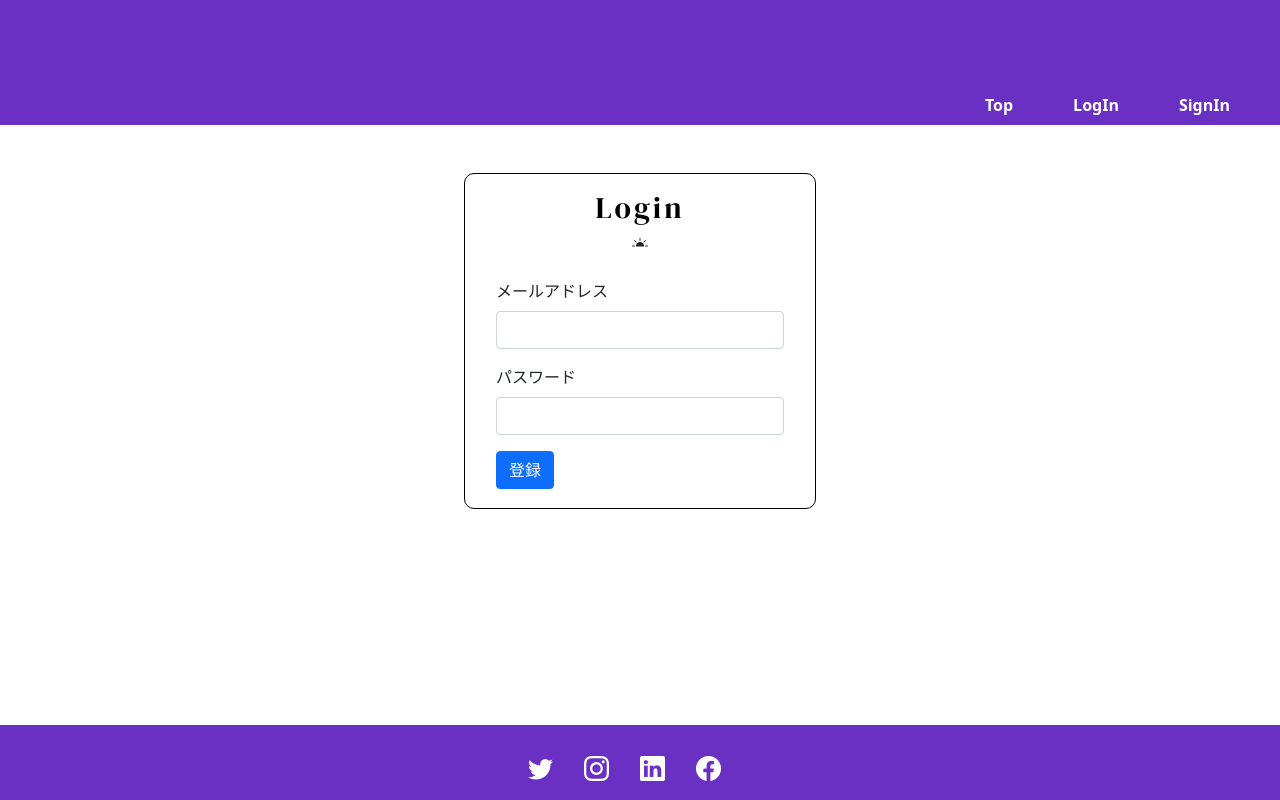
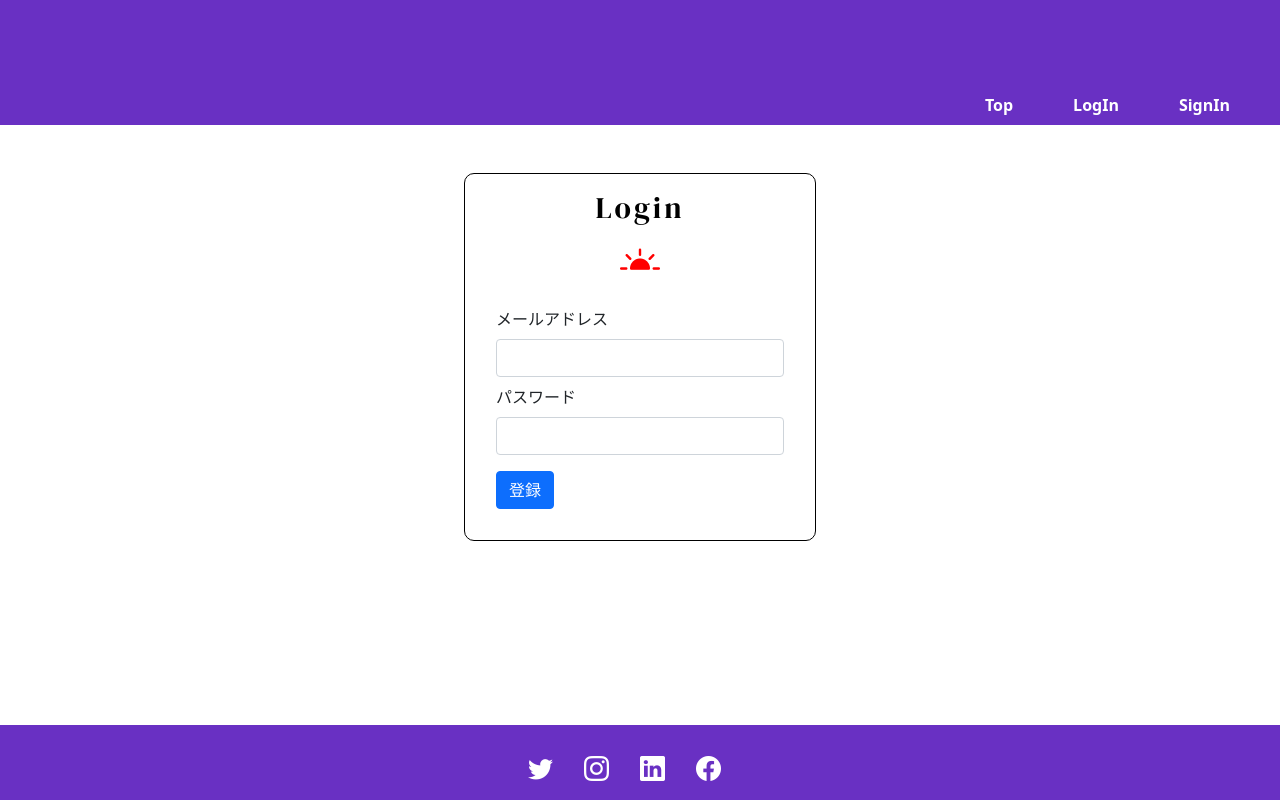
Before and after one commit to Hiroki-oso/midjangoapp, a Django app: page /login/ in a window 1280 px wide. Run offline with Django 4.2, Linux system fonts and the light colour scheme; some libraries are stand-ins or nearby versions.

Commit message:
commit 2

```diff
--- a/static/css/style.css
+++ b/static/css/style.css
@@ -6,6 +6,8 @@
     --bl: black;
     --re: red;
     --ge: green;
+    --mye: rgb(237, 237, 38);
+    --ye:yellow;
     --db: rgb(47, 0, 255);
 
     /* text */
@@ -200,11 +202,25 @@ li.alert.alert-danger {
 
 /******************* カード関連　******************/
 
-/* login signup のカード　*/
-.card.mt-5.mb-5.d-flex.align-items-center.mx-auto {
+/* loginのカード　*/
+.card.mt-5.mb-5.d-flex.align-items-center.mx-auto.login {
     border: 1px solid var(--bl);
     border-radius: 10px;
 }
+/* login icon*/
+i.bi.bi-brightness-alt-high-fill.fs-1{
+    color: var(--re);
+}
+/* sighupのカード*/
+.card.mt-5.mb-5.d-flex.align-items-center.mx-auto.sighup {
+    border: 1px solid var(--bl);
+    border-radius: 10px;
+}
+/* signup icon */
+i.bi.bi-moon-stars-fill.fs-3{
+    color: var(--mye);
+}
+/*フォーム*/
 .form-control {
     width: 200px;
 }
--- a/templates/accounts/login.html
+++ b/templates/accounts/login.html
@@ -6,21 +6,21 @@
 {% block main %}
 <div class="row">
     <div class="col-12 col-md-6 mx-auto">
-        <div class="card mt-5 mb-5 d-flex align-items-center mx-auto" style="width: 22rem; height: 21rem">
+        <div class="card mt-5 mb-5 d-flex align-items-center mx-auto login" style="width: 22rem; height: 23rem">
             <h3 class="login mt-3">Login</h3>
-            <i class="bi bi-brightness-alt-high-fill"></i>
-            <div class="card-body mt-2">
-            <form method="POST">
+            <i class="bi bi-brightness-alt-high-fill fs-1"></i>
+            <div class="card-body mb-3 login">
+            <form method="POST" class="login-form">
                 {% csrf_token %}
-                <div class="mb-3">
+                <div class="">
                 <label for="exampleInputEmail1" class="form-label">メールアドレス</label>
                 <input type="email" class="form-control" id="exampleInputEmail1" aria-describedby="emailHelp" style="width: 18rem" name="username" required>
                 </div>
-                <div class="mb-3">
+                <div class="mt-2 mb-3">
                 <label for="exampleInputPassword1" class="form-label">パスワード</label>
                 <input type="password" class="form-control" id="exampleInputPassword1" style="width: 18rem" name="password" required>
                 </div>
-                <button type="submit" class="btn btn-primary">登録</button>
+                <button type="submit" class="btn btn-primary mb-3">登録</button>
             </form>
             </div>
         </div>
```
Also changed, not shown: myapp/admin.py (+15 -2 lines), templates/accounts/signup.html (+4 -4 lines).
